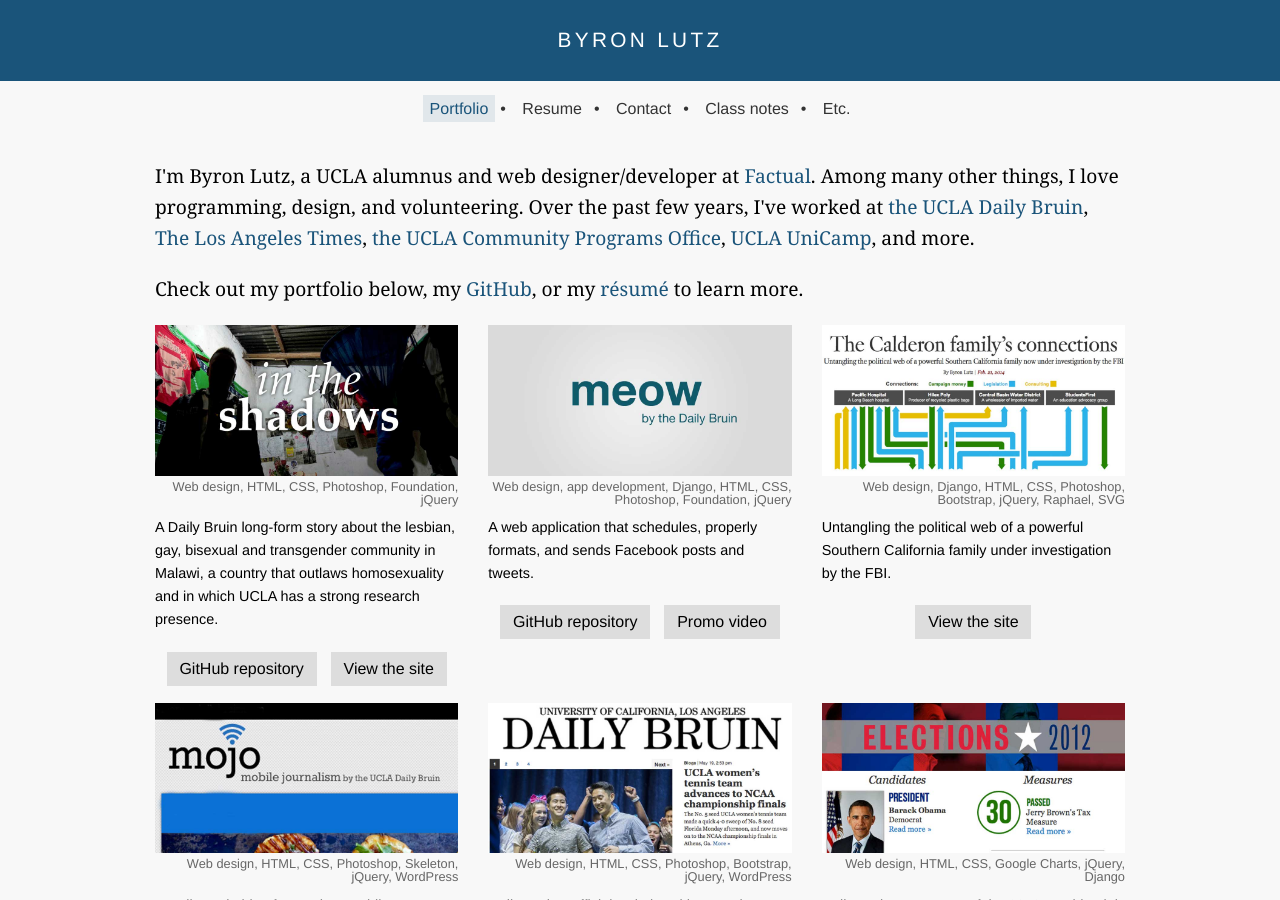
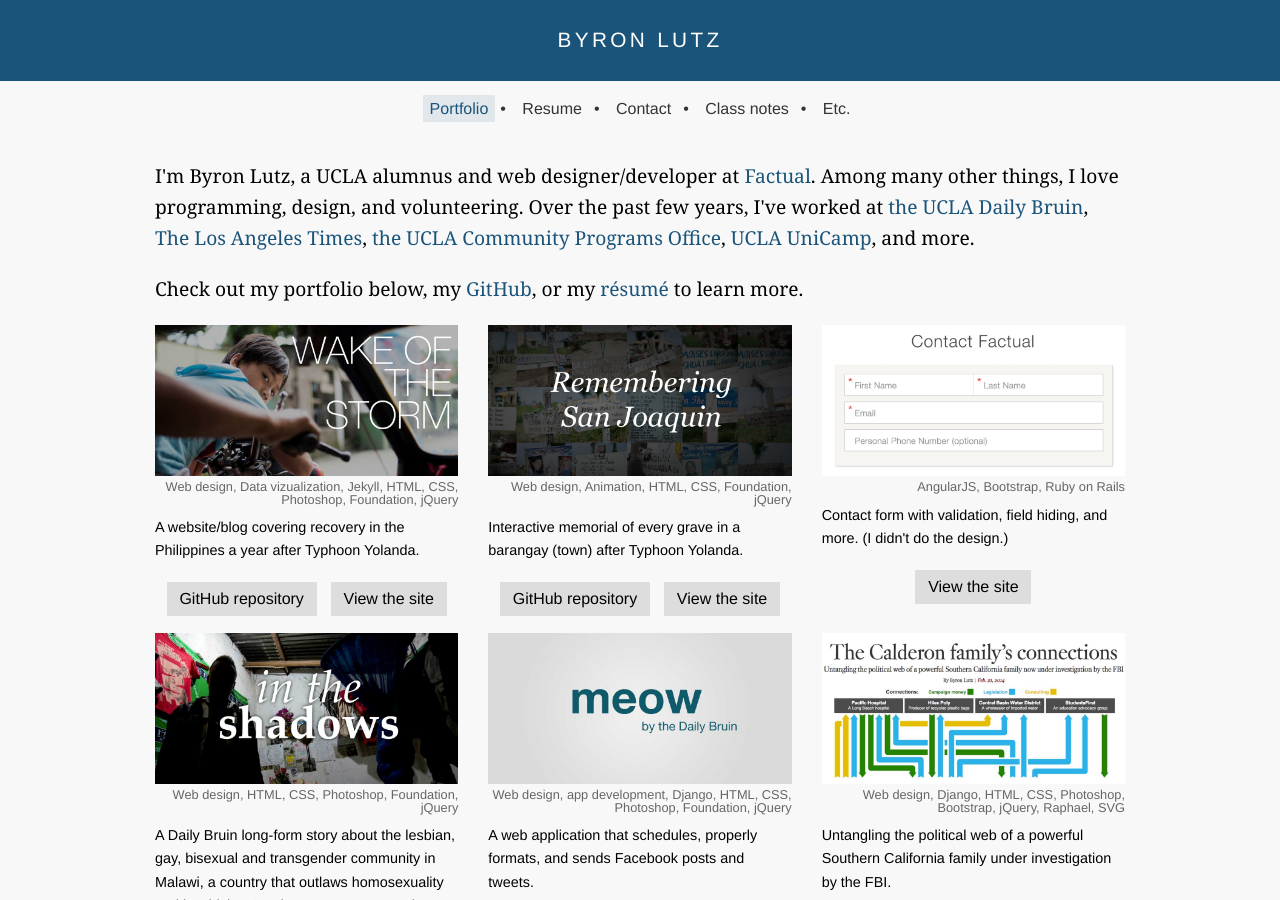
Before and after one commit to blutz/blutz.github.io, a Jekyll site: the page built from index.html, in a window 1280 px wide and 900 px high. Built offline with Jekyll 4.4.1, drawn with Linux system fonts in a browser that asks for light colours.

Commit message:
Updated portfolio

```diff
--- a/index.html
+++ b/index.html
@@ -12,6 +12,34 @@
     </div><!-- /12 -->
 </div><!-- /row -->
 
+<div class="row">
+    <div class="small-12 medium-4 large-4 columns project">
+        <a href="http://yolanda.dailybruin.com/" alt="Wake of the Storm"><img src="{{ site.url }}/img/portfolio/yolanda.jpg"></a>
+        <span class="tech">Web design, Data vizualization, Jekyll, HTML, CSS, Photoshop, Foundation, jQuery</span>
+        <p>A website/blog covering recovery in the Philippines a year after Typhoon Yolanda.</p>
+        <div class="project-buttons">
+            <a class="button" href="https://github.com/daily-bruin/bob-2014">GitHub repository</a>
+            <a class="button" href="http://yolanda.dailybruin.com/">View the site</a>
+        </div><!-- /project-buttons -->
+    </div><!-- /project -->
+    <div class="small-12 medium-4 large-4 columns project">
+        <a href="http://yolanda.dailybruin.com/remembering-san-joaquin/" alt="Remembering San Joaquin"><img src="{{ site.url }}/img/portfolio/san-joaquin.jpg"></a>
+        <span class="tech">Web design, Animation, HTML, CSS, Foundation, jQuery</span>
+        <p>Interactive memorial of every grave in a barangay (town) after Typhoon Yolanda.</p>
+        <div class="project-buttons">
+            <a class="button" href="https://github.com/daily-bruin/bob-2014">GitHub repository</a>
+            <a class="button" href="http://yolanda.dailybruin.com/remembering-san-joaquin/">View the site</a>
+        </div><!-- /project-buttons -->
+    </div><!-- /project -->
+    <div class="small-12 medium-4 large-4 columns project">
+        <a href="https://factual.com/contact" alt="In the Shadows"><img src="{{ site.url }}/img/portfolio/factual-contact.jpg"></a>
+        <span class="tech">AngularJS, Bootstrap, Ruby on Rails</span>
+        <p>Contact form with validation, field hiding, and more. (I didn't do the design.)</p>
+        <div class="project-buttons">
+            <a class="button" href="https://factual.com/contact">View the site</a>
+        </div><!-- /project-buttons -->
+    </div><!-- /project -->
+</div><!-- /row -->
 <div class="row">
     <div class="small-12 medium-4 large-4 columns project">
         <a href="http://malawi.dailybruin.com/" alt="In the Shadows"><img src="{{ site.url }}/img/portfolio/in-the-shadows.jpg"></a>
```
Also changed, not shown: img/portfolio/factual-contact.jpg (added), img/portfolio/san-joaquin.jpg (added), img/portfolio/yolanda.jpg (added).
